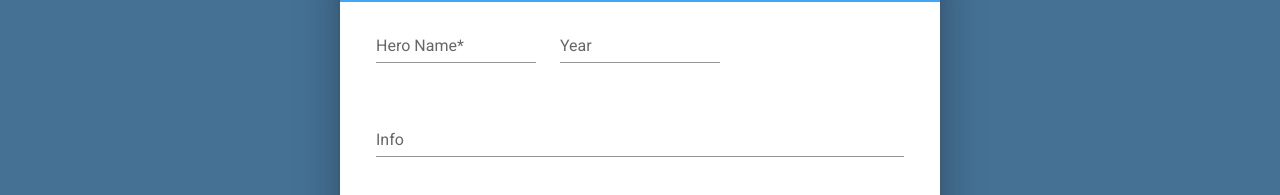
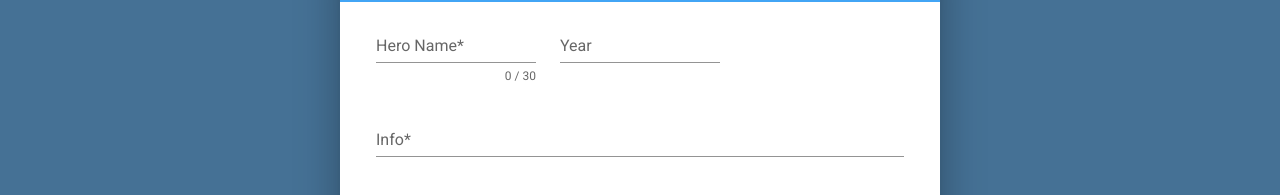
Before and after one commit to kpeara/heroes-app, a Vue app: page / in a window 1280 px wide. Both pictures are taken after a click on the button "ADD HERO". Shown: the part 285-480 px from the top of the page. Built offline with nearby package versions, Linux system fonts and the light colour scheme; no server answers.

Commit message:
added validation for form

```diff
--- a/src/components/HeroData.vue
+++ b/src/components/HeroData.vue
@@ -11,13 +11,20 @@
         <v-container>
           <v-row>
             <v-col cols="12" sm="6" md="4">
-              <v-text-field label="Hero Name*" required v-model="name"></v-text-field>
+              <v-text-field
+                label="Hero Name*"
+                :rules="nameRules"
+                counter
+                maxlength="30"
+                required
+                v-model="name"
+              ></v-text-field>
             </v-col>
             <v-col cols="12" sm="6" md="4">
-              <v-text-field label="Year" v-model="year"></v-text-field>
+              <v-text-field label="Year" maxlength="4" :rules="yearRules" v-model="year"></v-text-field>
             </v-col>
             <v-col cols="12">
-              <v-text-field label="Info" required v-model="info"></v-text-field>
+              <v-text-field label="Info*" required :rules="infoRules" v-model="info"></v-text-field>
             </v-col>
           </v-row>
         </v-container>
@@ -40,9 +47,23 @@ export default {
   },
   data: () => ({
     dialog: false,
-    name: null,
-    info: null,
-    year: null
+    name: "",
+    info: "",
+    year: "",
+    nameRules: [
+      v => (v && v.length <= 30) || "Max 30 characters",
+      v => (v && v.length >= 3) || "Min 3 characters"
+    ],
+    infoRules: [
+      v => (v && v.length <= 200) || "Max 200 characters",
+      v => (v && v.length >= 3) || "Min 5 characters"
+    ],
+    yearRules: [
+      v => (v && v.length === 4) || "Valid year",
+      v =>
+        (parseInt(v) && parseInt(v) <= new Date().getUTCFullYear()) ||
+        "Valid year"
+    ]
   }),
   methods: {
     addHero() {
@@ -55,7 +76,8 @@ export default {
       if (this.year) {
         data["year"] = this.year;
       }
-      console.log(data);
+
+      // ADD VALIDATION
 
       let PORT = this.PORT ? this.PORT : 3000;
       fetch(`http://localhost:${PORT}/api/heroes/`, {
--- a/src/components/Home.vue
+++ b/src/components/Home.vue
@@ -1,5 +1,5 @@
 <template>
-  <v-main class="mt-n10">
+  <v-main class="mt-n10 mb-4">
     <v-row class="mb-2">
       <v-col class="ml-8">
         <!-- <v-btn class="red white--text" @click="addHero">Add Hero</v-btn> -->
@@ -58,29 +58,7 @@ export default {
       .catch(err => console.log(err));
   },
   methods: {
-    // addHero() {
-    //   const data = {
-    //     name: "Wonder Woman",
-    //     info:
-    //       "Amazonian Warrior and memeber of Justice League. Brought to life by Zeus from clay. Alias: Diana Prince."
-    //   };
-    //   let PORT = this.PORT ? this.PORT : 3000;
-    //   fetch(`http://localhost:${PORT}/api/heroes/`, {
-    //     method: "POST",
-    //     mode: "cors",
-    //     headers: {
-    //       "Content-Type": "application/json"
-    //     },
-    //     body: JSON.stringify(data)
-    //   })
-    //     .then(resp => {
-    //       return resp.json();
-    //     })
-    //     .then(data => {
-    //       this.heroes.push(data);
-    //     })
-    //     .catch(err => console.log(err));
-    // }
+    //
   }
 };
 </script>
```
